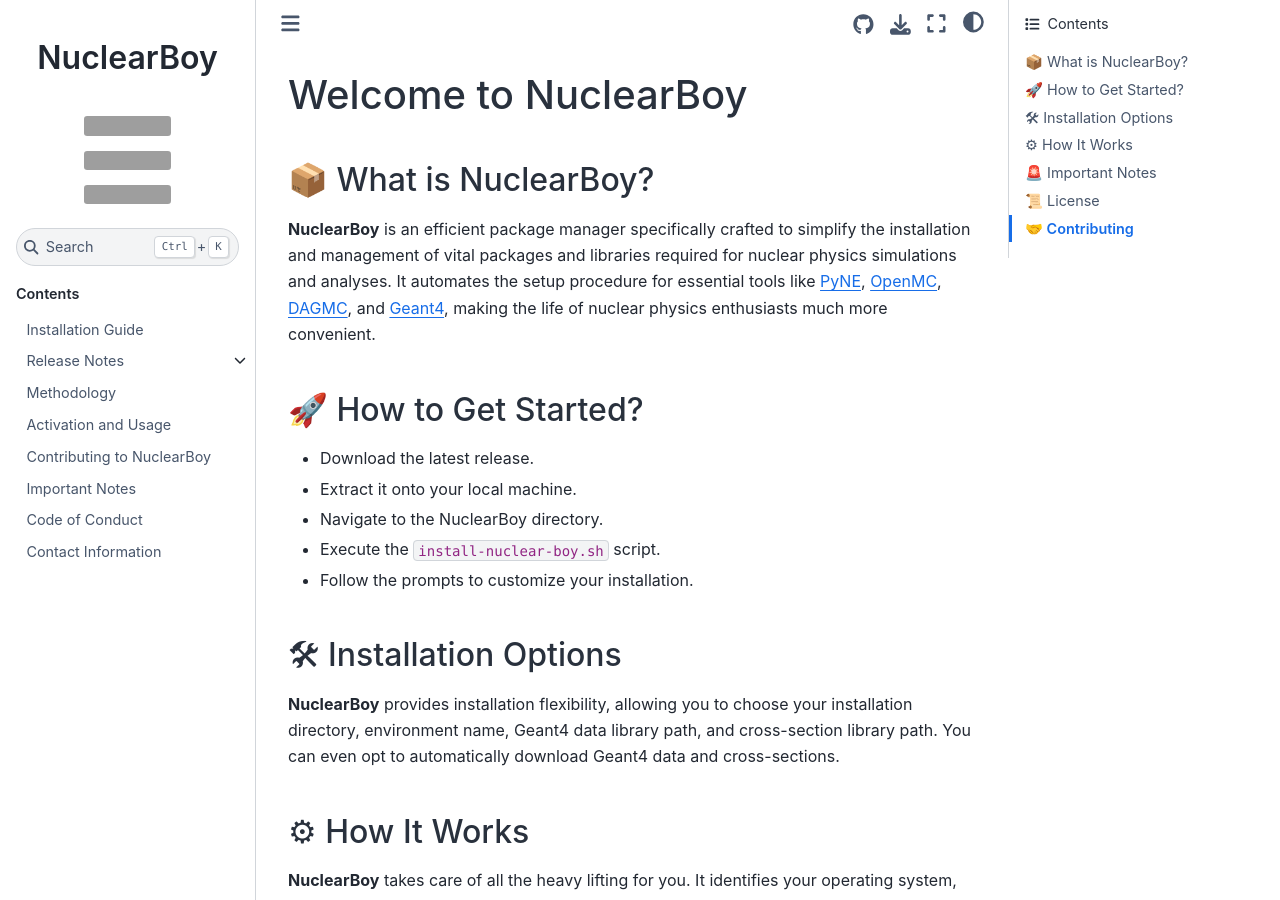
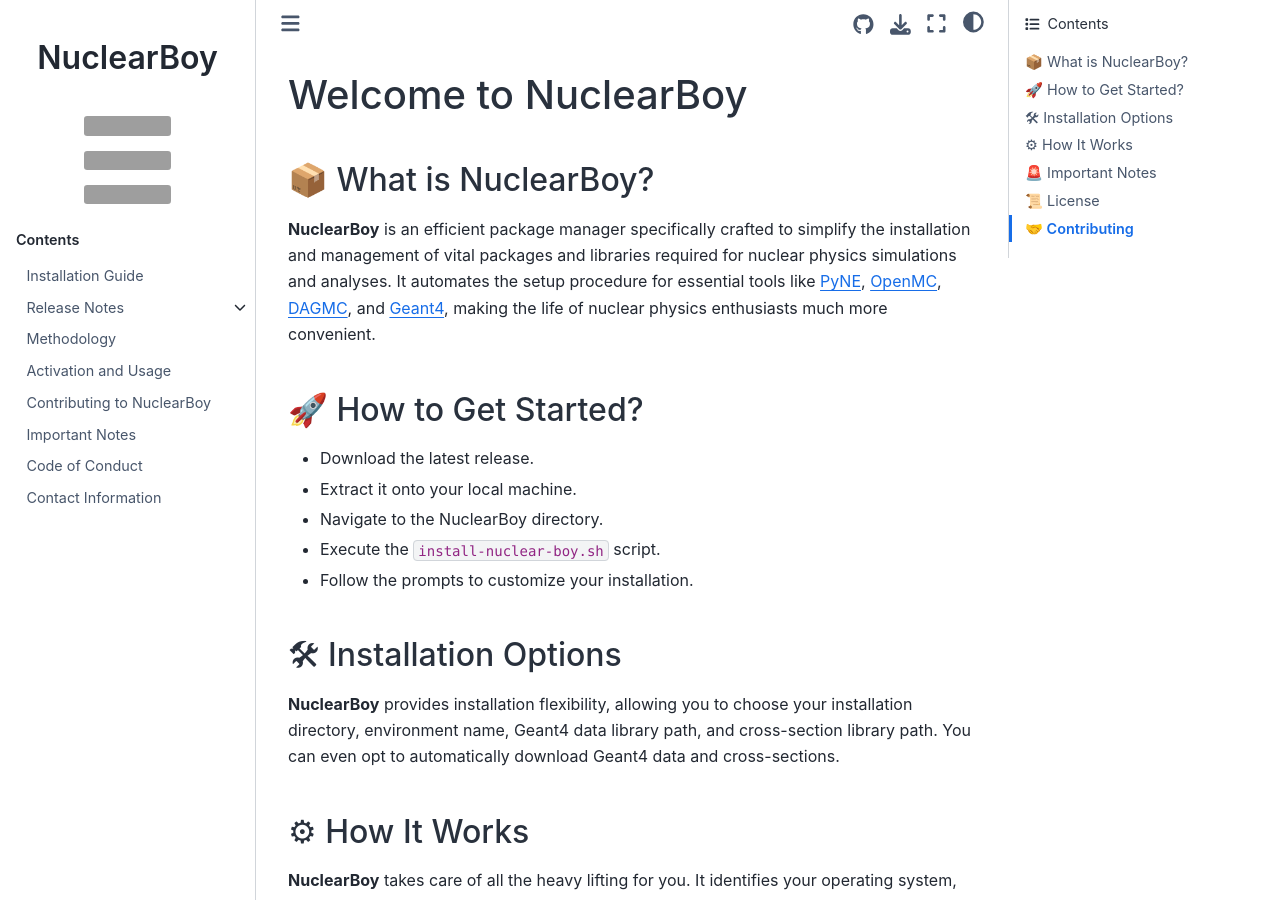
Before and after one commit to nukehub-dev/nukebox, a Sphinx documentation site: the page built from docs/index.md, in a window 1280 px wide and 900 px high. Built offline with Sphinx 7.4.7 and the Sphinx Book theme 1.1.4, drawn with Linux system fonts in a browser that asks for light colours; the version number could not be read and is left out; grey boxes are pictures that could not be loaded.

```diff
--- a/docs/conf.py
+++ b/docs/conf.py
@@ -12,7 +12,7 @@ import re
 version_pattern = r'Version\s*=\s*"([^"]+)"'
 
 # Read the install.sh file
-with open('../install-nuclear-boy.sh', 'r') as install_file:
+with open("../install-nuclear-boy.sh", "r") as install_file:
     install_contents = install_file.read()
 
 # Search for the version using the pattern
@@ -63,6 +63,13 @@ html_favicon = "../.github/logo/nuclear-boy.svg"
 html_last_updated_fmt = ""
 html_static_path = ["_static"]
 html_css_files = ["nuclear-boy.css"]
+html_sidebars = {
+    "**": [
+        "navbar-logo",
+        "icon-links",
+        "sbt-sidebar-nav",
+    ]
+}
 html_theme_options = {
     "path_to_docs": "docs",
     "repository_url": "https://github.com/ahnaf-tahmid-chowdhury/NuclearBoy",
```
Also changed, not shown: CHANGELOG.md (+3 -0 lines).
